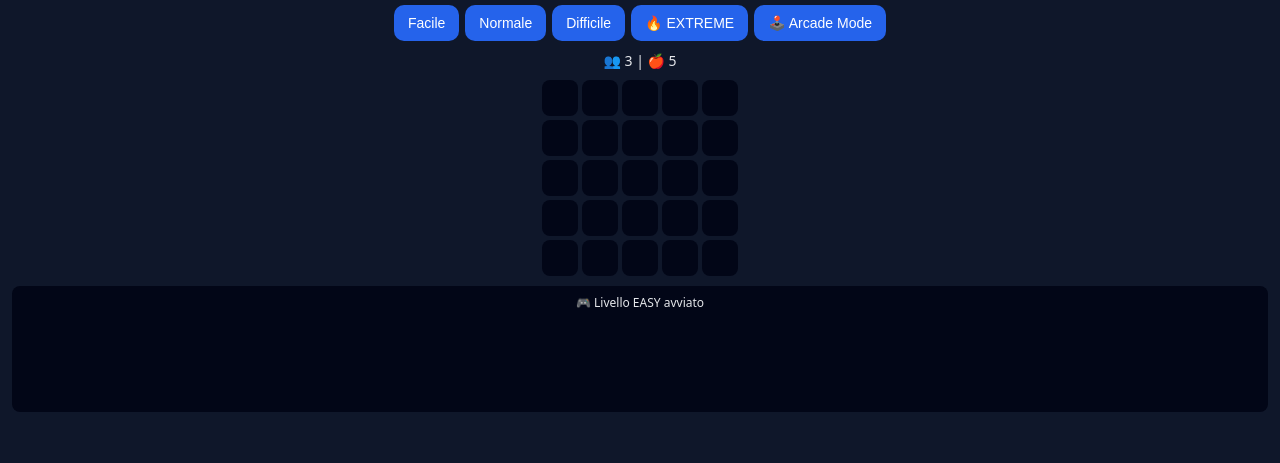
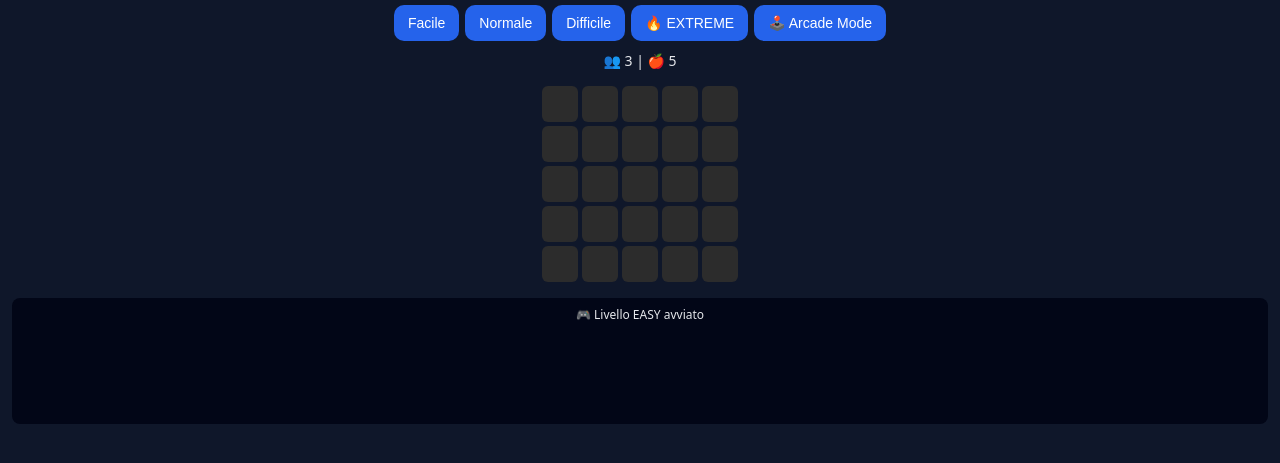
Before and after one commit to inglagattuta/factory, a website: page docs/index.html in a window 1280 px wide. Both pictures are taken after a click on the button "Facile". Shown: the part 55-518 px from the top of the page. Drawn offline with Linux system fonts and the light colour scheme.

Commit message:
Update style.css

```diff
--- a/docs/style.css
+++ b/docs/style.css
@@ -80,3 +80,25 @@ button:active {
     font-size: 13px;
   }
 }
+
+#map {
+  margin: 16px auto;
+  user-select: none;
+}
+
+.cell {
+  display: flex;
+  align-items: center;
+  justify-content: center;
+  border-radius: 6px;
+  font-size: 16px;
+  cursor: pointer;
+}
+
+.cell.hidden {
+  background: #2c2c2c;
+}
+
+.cell.revealed {
+  background: #e0e0e0;
+}
```
